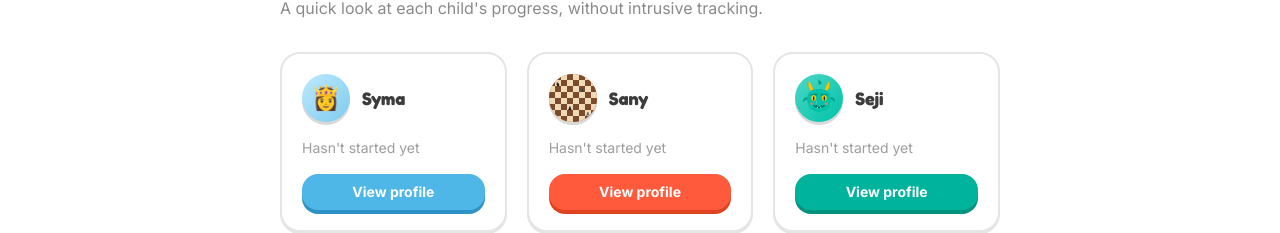
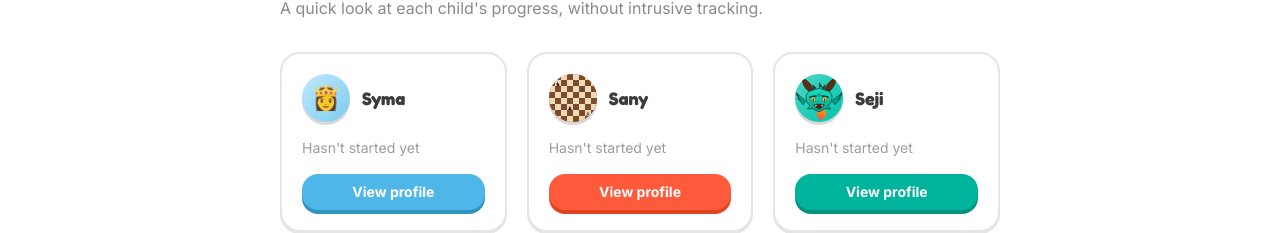
Before and after one commit to riadh-mnasri/eureka, a Next.js app: page /en/parents in a window 1280 px wide. Shown: the part 184-417 px from the top of the page. Built offline with nearby package versions, Linux system fonts and the light colour scheme.

Commit message:
Redesign Seji's dragon to look more clearly draconic: horns, wings, scales, fire breath

```diff
--- a/src/components/DragonMascot.tsx
+++ b/src/components/DragonMascot.tsx
@@ -1,61 +1,106 @@
 export function DragonMascot({ className }: { className?: string }) {
   return (
     <svg viewBox="0 0 200 200" className={className} role="img" aria-label="Dragon">
-      {/* back spikes */}
-      <path d="M 60 60 L 52 40 L 68 48 Z" fill="#00947F" />
-      <path d="M 100 46 L 96 22 L 112 38 Z" fill="#00947F" />
-      <path d="M 140 60 L 148 40 L 132 48 Z" fill="#00947F" />
+      <defs>
+        <linearGradient id="dragon-flame" x1="0" y1="1" x2="0" y2="0">
+          <stop offset="0%" stopColor="#FF4B4B" />
+          <stop offset="55%" stopColor="#FF9500" />
+          <stop offset="100%" stopColor="#FFE066" />
+        </linearGradient>
+        <linearGradient id="dragon-head" x1="0" y1="0" x2="0" y2="1">
+          <stop offset="0%" stopColor="#1FE0C2" />
+          <stop offset="100%" stopColor="#00A28C" />
+        </linearGradient>
+      </defs>
 
-      {/* horns */}
-      <path d="M 66 70 Q 50 50 58 30 Q 70 46 76 66 Z" fill="#FFC700" stroke="#E0A800" strokeWidth="2" />
-      <path d="M 134 70 Q 150 50 142 30 Q 130 46 124 66 Z" fill="#FFC700" stroke="#E0A800" strokeWidth="2" />
-
-      {/* head */}
+      {/* flame breath */}
       <path
-        d="M 100 62
-           Q 152 62 150 108
-           Q 148 136 128 150
-           Q 114 158 100 158
-           Q 86 158 72 150
-           Q 52 136 50 108
-           Q 48 62 100 62 Z"
-        fill="#00C2A8"
+        d="M 100 190 Q 88 170 92 150 Q 96 162 100 158 Q 100 140 108 128 Q 108 148 116 150 Q 120 134 128 128 Q 122 148 126 162 Q 132 150 130 172 Q 118 190 100 190 Z"
+        fill="url(#dragon-flame)"
       />
 
-      {/* snout */}
-      <path d="M 76 128 Q 100 150 124 128 Q 112 140 100 140 Q 88 140 76 128 Z" fill="#00A28C" />
+      {/* wings, bold and clearly membraned */}
+      <path
+        d="M 44 112 L 2 76 L 16 92 L 4 84 L 22 108 L 10 100 L 34 128 Z"
+        fill="#00A28C"
+        stroke="#00453B"
+        strokeWidth="3"
+        strokeLinejoin="round"
+      />
+      <path
+        d="M 156 112 L 198 76 L 184 92 L 196 84 L 178 108 L 190 100 L 166 128 Z"
+        fill="#00A28C"
+        stroke="#00453B"
+        strokeWidth="3"
+        strokeLinejoin="round"
+      />
 
-      {/* scale pattern accents */}
-      <path d="M 80 84 L 88 76 L 96 84 L 88 92 Z" fill="#00A28C" opacity="0.6" />
-      <path d="M 104 84 L 112 76 L 120 84 L 112 92 Z" fill="#00A28C" opacity="0.6" />
+      {/* neck spikes */}
+      <path d="M 78 66 L 72 42 L 90 58 Z" fill="#00453B" />
+      <path d="M 100 58 L 100 32 L 114 52 Z" fill="#00453B" />
+      <path d="M 122 66 L 128 42 L 110 58 Z" fill="#00453B" />
 
-      {/* cheeks */}
-      <ellipse cx="70" cy="124" rx="9" ry="6" fill="#FF8A65" opacity="0.5" />
-      <ellipse cx="130" cy="124" rx="9" ry="6" fill="#FF8A65" opacity="0.5" />
+      {/* horns, large and swept back */}
+      <path
+        d="M 62 76 Q 30 54 30 16 Q 62 30 76 62 Z"
+        fill="#5C2E1A"
+        stroke="#3A1B0F"
+        strokeWidth="3"
+        strokeLinejoin="round"
+      />
+      <path
+        d="M 138 76 Q 170 54 170 16 Q 138 30 124 62 Z"
+        fill="#5C2E1A"
+        stroke="#3A1B0F"
+        strokeWidth="3"
+        strokeLinejoin="round"
+      />
 
-      {/* nostrils with a little smoke */}
-      <circle cx="90" cy="132" r="3" fill="#00594E" />
-      <circle cx="110" cy="132" r="3" fill="#00594E" />
-      <path d="M 90 126 Q 86 118 90 112" fill="none" stroke="#B9E9E1" strokeWidth="2.5" strokeLinecap="round" opacity="0.7" />
+      {/* head, angular rather than round */}
+      <path
+        d="M 100 60
+           L 140 72
+           Q 156 82 154 104
+           Q 152 122 138 132
+           L 148 146
+           Q 124 140 116 150
+           L 100 158
+           L 84 150
+           Q 76 140 52 146
+           L 62 132
+           Q 48 122 46 104
+           Q 44 82 60 72
+           Z"
+        fill="url(#dragon-head)"
+        stroke="#00453B"
+        strokeWidth="3"
+        strokeLinejoin="round"
+      />
 
-      {/* friendly reptile eyes */}
-      <ellipse cx="78" cy="100" rx="10" ry="12" fill="#FFC700" />
-      <ellipse cx="122" cy="100" rx="10" ry="12" fill="#FFC700" />
-      <ellipse cx="78" cy="102" rx="3" ry="9" fill="#1A1A1A" />
-      <ellipse cx="122" cy="102" rx="3" ry="9" fill="#1A1A1A" />
+      {/* scale diamonds */}
+      <path d="M 100 78 L 108 88 L 100 98 L 92 88 Z" fill="#00453B" opacity="0.35" />
+      <path d="M 78 86 L 86 96 L 78 106 L 70 96 Z" fill="#00453B" opacity="0.3" />
+      <path d="M 122 86 L 130 96 L 122 106 L 114 96 Z" fill="#00453B" opacity="0.3" />
 
-      {/* eyebrow ridges for a bold look */}
-      <path d="M 66 88 Q 78 82 90 88" fill="none" stroke="#00947F" strokeWidth="5" strokeLinecap="round" />
-      <path d="M 110 88 Q 122 82 134 88" fill="none" stroke="#00947F" strokeWidth="5" strokeLinecap="round" />
+      {/* fierce brows */}
+      <path d="M 62 96 L 88 92" stroke="#00453B" strokeWidth="6" strokeLinecap="round" />
+      <path d="M 112 92 L 138 96" stroke="#00453B" strokeWidth="6" strokeLinecap="round" />
 
-      {/* big friendly grin with a couple of teeth */}
-      <path d="M 78 132 Q 100 148 122 132" fill="none" stroke="#00594E" strokeWidth="4.5" strokeLinecap="round" />
-      <path d="M 92 138 L 90 144 L 96 140 Z" fill="#ffffff" />
-      <path d="M 108 138 L 110 144 L 104 140 Z" fill="#ffffff" />
+      {/* narrow reptile eyes */}
+      <ellipse cx="76" cy="106" rx="9" ry="11" fill="#FFE066" stroke="#00453B" strokeWidth="2" />
+      <ellipse cx="124" cy="106" rx="9" ry="11" fill="#FFE066" stroke="#00453B" strokeWidth="2" />
+      <ellipse cx="76" cy="108" rx="2.5" ry="8" fill="#1A1A1A" />
+      <ellipse cx="124" cy="108" rx="2.5" ry="8" fill="#1A1A1A" />
 
-      {/* ear frills */}
-      <path d="M 48 96 Q 32 100 34 118 Q 44 108 52 104 Z" fill="#00A28C" />
-      <path d="M 152 96 Q 168 100 166 118 Q 156 108 148 104 Z" fill="#00A28C" />
+      {/* open, roaring jaw */}
+      <path
+        d="M 78 128 Q 100 122 122 128 Q 118 140 100 146 Q 82 140 78 128 Z"
+        fill="#5C1A14"
+        stroke="#00453B"
+        strokeWidth="2.5"
+      />
+      <path d="M 86 128 L 84 138 L 92 130 Z" fill="#ffffff" />
+      <path d="M 114 128 L 116 138 L 108 130 Z" fill="#ffffff" />
     </svg>
   );
 }
```
